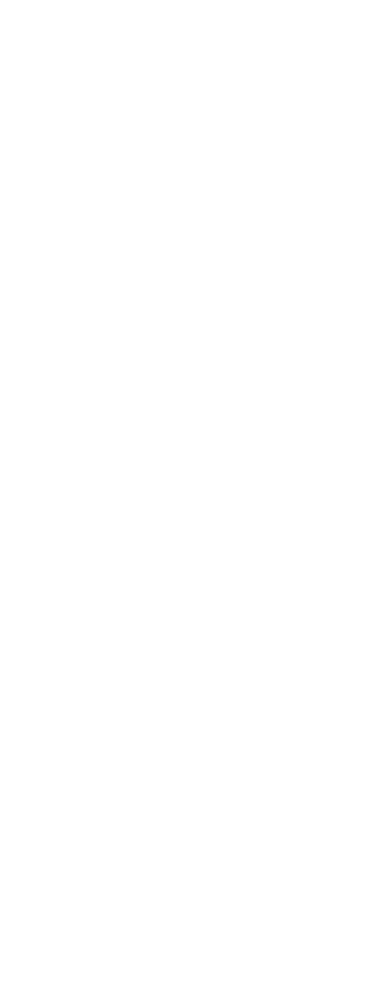
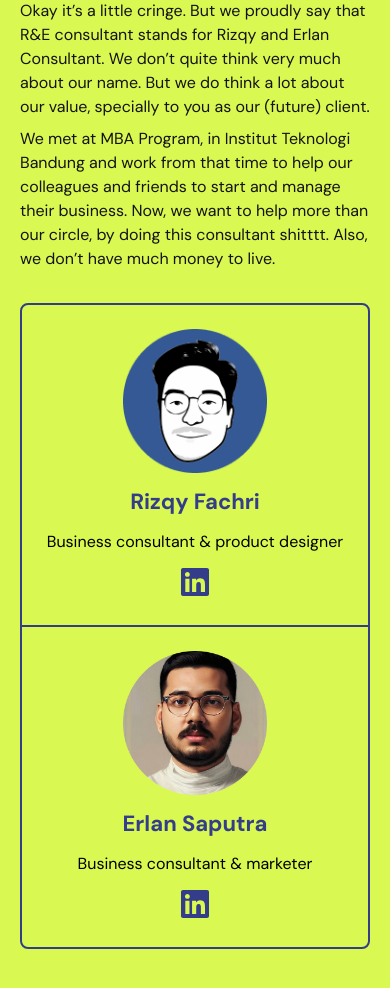
Before and after one commit to Rizqyfm/RE-consultant, a React (Create React App) app: page / in a window 390 px wide. Shown: the part 960-1948 px from the top of the page. Before the commit the page ends 862 px from the top, so only its background shows below. Built offline with nearby package versions, Linux system fonts and the light colour scheme; a web font is replaced by a local one.

Commit message:
finish footer on mobile

```diff
--- a/package.json
+++ b/package.json
@@ -3,6 +3,11 @@
   "version": "0.1.0",
   "private": true,
   "dependencies": {
+    "@fortawesome/fontawesome-svg-core": "^6.3.0",
+    "@fortawesome/free-brands-svg-icons": "^6.3.0",
+    "@fortawesome/free-regular-svg-icons": "^6.3.0",
+    "@fortawesome/free-solid-svg-icons": "^6.3.0",
+    "@fortawesome/react-fontawesome": "^0.2.0",
     "@testing-library/jest-dom": "^5.16.5",
     "@testing-library/react": "^13.4.0",
     "@testing-library/user-event": "^13.5.0",
--- a/src/App.css
+++ b/src/App.css
@@ -38,7 +38,3 @@
 }
 
 /* Styles */
-/* Navbar */
-/* .navbar-logo {
-  width: 150px;
-} */
--- a/src/App.js
+++ b/src/App.js
@@ -1,9 +1,13 @@
 import React from "react";
+import { FontAwesomeIcon } from "@fortawesome/react-fontawesome";
+import { faLinkedin } from "@fortawesome/free-brands-svg-icons";
 import "./App.css";
 import navbarLogo from "./img/re-logo.png";
 import erlan from "./img/foto-erlan.png";
+import bontel from "./img/foto-bontel.png";
 
 function App() {
+  // const element = <FontAwesomeIcon icon={faEnvelope} />;
   return (
     <div className="wrapper flex flex-col">
       <navbar>
@@ -81,7 +85,70 @@
         <div className="work-section"></div>
       </main>
 
-      <footer></footer>
+      <footer>
+        <div className="footer bg-secondary flex flex-col md:flex-row py-10 md:py-30 px-5 md:px-20 md:items-center gap-y-8">
+          <section className="footer-left flex flex-col gap-y-2">
+            <h2 className="text-bodyOne text-primary pb-4">
+              About R&E Consultant
+            </h2>
+            <p className="text-bodyTwo text-black">
+              Okay it’s a little cringe. But we proudly say that R&E consultant
+              stands for Rizqy and Erlan Consultant. We don’t quite think very
+              much about our name. But we do think a lot about our value,
+              specially to you as our (future) client.
+            </p>
+            <p className="text-bodyTwo text-black">
+              We met at MBA Program, in Institut Teknologi Bandung and work from
+              that time to help our colleagues and friends to start and manage
+              their business. Now, we want to help more than our circle, by
+              doing this consultant shitttt. Also, we don’t have much money to
+              live.
+            </p>
+          </section>
+          <section className="footer-right border-2 border-primary rounded-lg">
+            <section className="rizqy-profile flex flex-col items-center gap-y-3 border-b-2 border-primary py-6">
+              <img
+                className="footer-picture w-36"
+                src={bontel}
+                alt="displayPicture"
+              ></img>
+              <h2 className="text-bodyOne text-primary">Rizqy Fachri</h2>
+              <p>Business consultant & product designer</p>
+              <a
+                role="button"
+                href="https://www.linkedin.com/in/rizqy-fachri/"
+                target="_blank"
+                rel="noreferrer noopener"
+              >
+                <FontAwesomeIcon
+                  className="text-headingThree text-primary"
+                  icon={faLinkedin}
+                />
+              </a>
+            </section>
+            <section className="erlan-profile flex flex-col items-center gap-y-3 py-6">
+              <img
+                className="footer-picture w-36"
+                src={erlan}
+                alt="displayPicture"
+              ></img>
+              <h2 className="text-bodyOne text-primary">Erlan Saputra</h2>
+              <p>Business consultant & marketer</p>
+              <a
+                role="button"
+                href="https://www.linkedin.com/in/erlan-saputra-yudha/"
+                target="_blank"
+                rel="noreferrer noopener"
+              >
+                <FontAwesomeIcon
+                  className="text-headingThree text-primary"
+                  icon={faLinkedin}
+                />
+              </a>
+            </section>
+          </section>
+        </div>
+      </footer>
     </div>
   );
 }
```
Also changed, not shown: src/img/foto-bontel.png (added), 1 other file (tests, documents, lock files or other folders).
